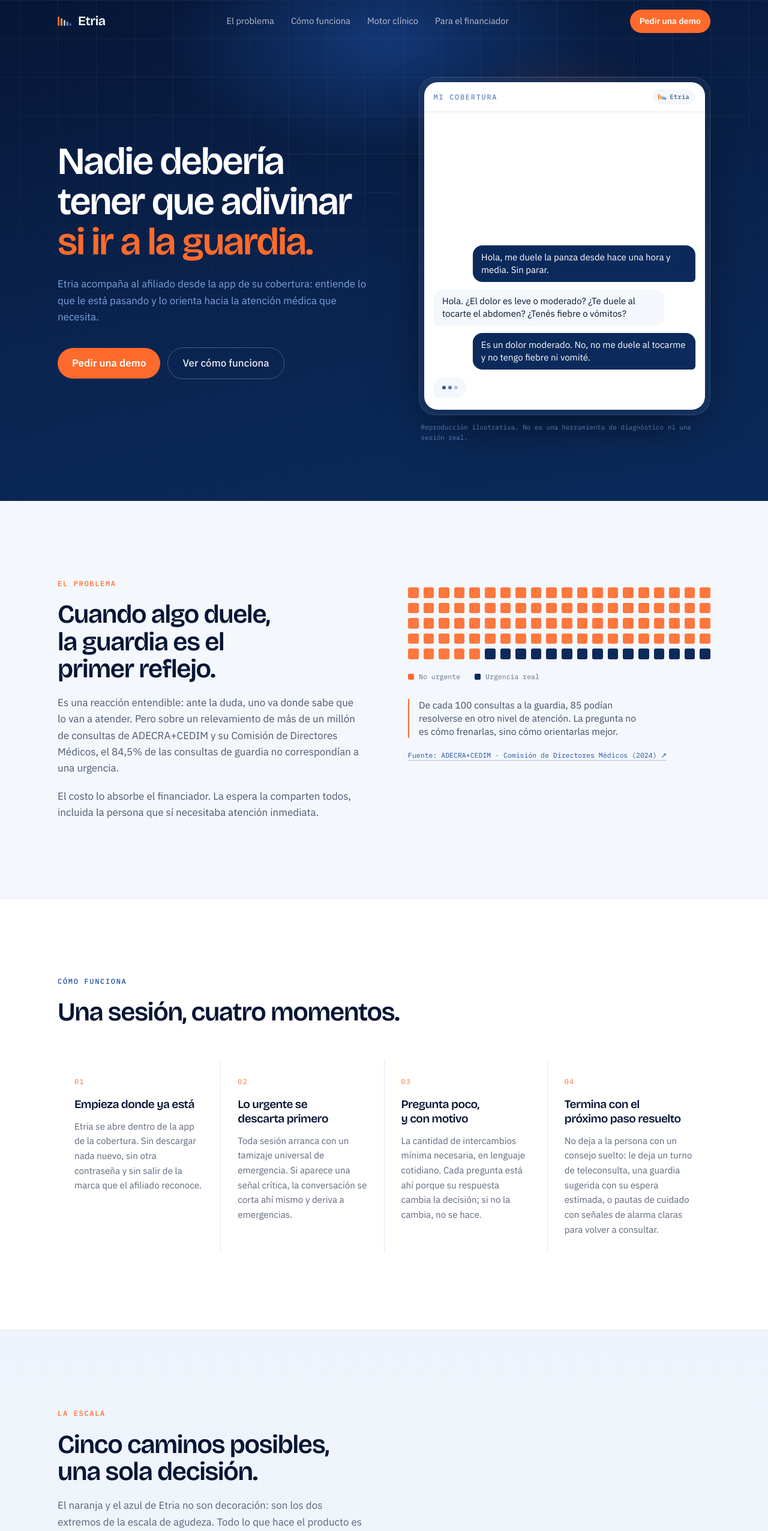
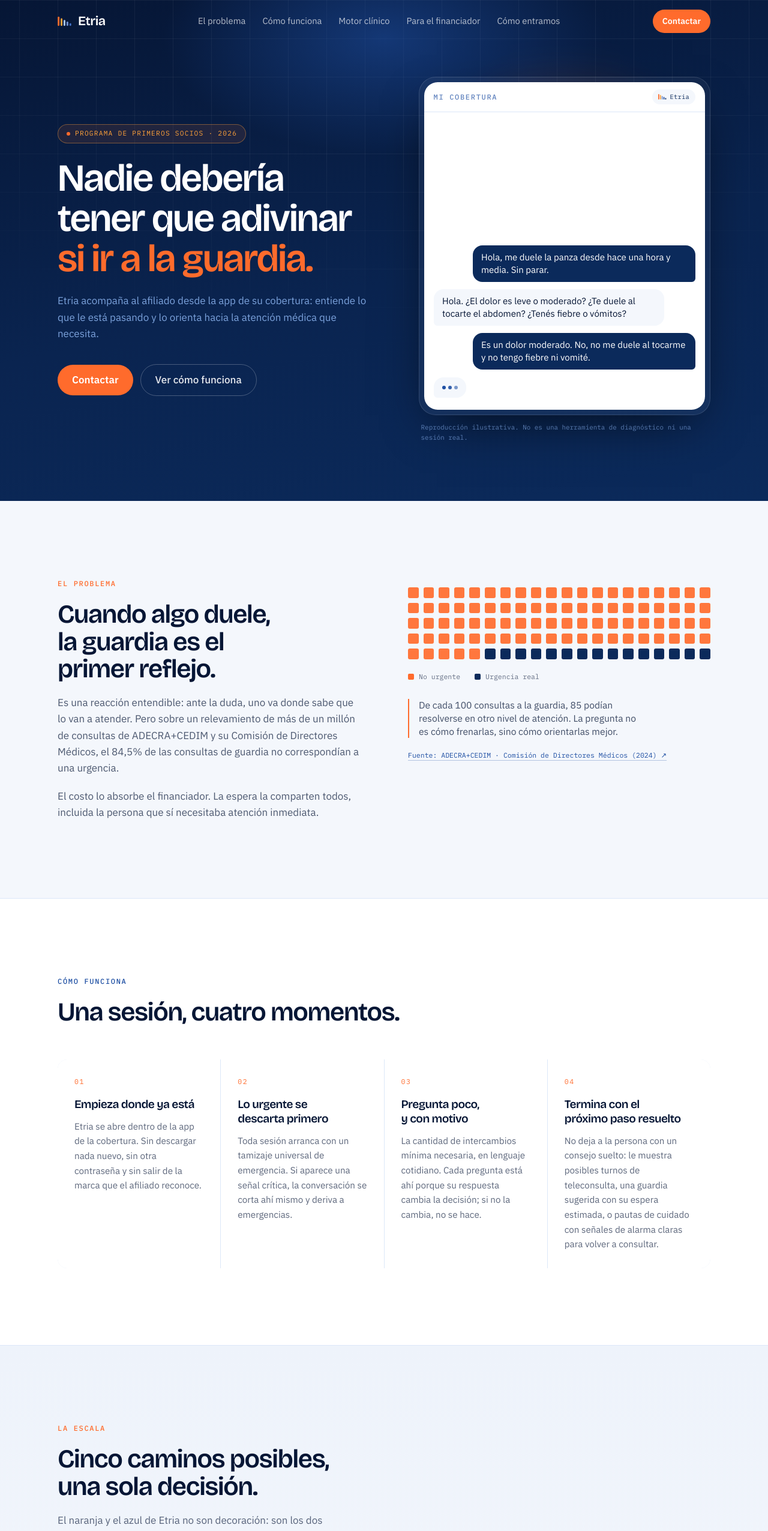
Before and after one commit to manut-99/etria-web, a React (Vite) app: page / in a window 1280 px wide. Shown: the top 2552 px of the page at 60% size. Built offline with nearby package versions, Linux system fonts and the light colour scheme.

Commit message:
30/07 cambios web mas impersonal y mas en desarrollo

```diff
--- a/index.html
+++ b/index.html
@@ -4,18 +4,47 @@
     <meta charset="UTF-8" />
     <meta name="viewport" content="width=device-width, initial-scale=1.0" />
     <link rel="icon" type="image/svg+xml" href="/favicon.svg" />
-    <title>Etria — Orientación clínica dentro de la app de tu cobertura</title>
+    <!--
+      Título descriptivo en <title>, que es la fuente principal del resultado
+      en Google. El costo es que el tab también lo muestra (recortado).
+      Si alguna vez pesa más el tab corto que el título del buscador, acá va
+      "Etria" solo: la versión larga ya está en og:title y en el JSON-LD.
+    -->
+    <title>Etria - Automatizando la orientación de atención médica</title>
     <meta
       name="description"
-      content="Etria acompaña al afiliado desde la app de su prepaga u obra social y lo orienta hacia la guardia, una teleconsulta o el cuidado en casa. Protocolos clínicos revisados y trazables."
+      content="Etria automatiza la orientación de atención médica: acompaña al afiliado desde la app de su prepaga u obra social y lo orienta hacia la guardia, una teleconsulta o el cuidado en casa. Protocolos clínicos revisados y trazables."
     />
     <meta name="theme-color" content="#061635" />
     <meta property="og:type" content="website" />
-    <meta property="og:title" content="Etria — Orientación clínica dentro de la app de tu cobertura" />
+    <meta property="og:site_name" content="Etria" />
+    <meta
+      property="og:title"
+      content="Etria - Automatizando la orientación de atención médica"
+    />
     <meta
       property="og:description"
       content="Orientación clínica embebida para prepagas y obras sociales. Menos guardias evitables, mejor experiencia del afiliado."
     />
+    <meta name="twitter:card" content="summary_large_image" />
+    <meta
+      name="twitter:title"
+      content="Etria - Automatizando la orientación de atención médica"
+    />
+    <meta
+      name="twitter:description"
+      content="Orientación clínica embebida para prepagas y obras sociales. Menos guardias evitables, mejor experiencia del afiliado."
+    />
+    <script type="application/ld+json">
+      {
+        "@context": "https://schema.org",
+        "@type": "Organization",
+        "name": "Etria",
+        "alternateName": "Etria - Automatizando la orientación de atención médica",
+        "description": "Orientación clínica embebida para prepagas y obras sociales del sistema de salud argentino.",
+        "email": "info@etriahealth.com"
+      }
+    </script>
     <meta property="og:locale" content="es_AR" />
     <link rel="preconnect" href="https://fonts.googleapis.com" />
     <link rel="preconnect" href="https://fonts.gstatic.com" crossorigin />
--- a/src/App.tsx
+++ b/src/App.tsx
@@ -5,6 +5,7 @@
 import { Scale } from "./sections/Scale";
 import { Engine } from "./sections/Engine";
 import { Product } from "./sections/Product";
+import { Partner } from "./sections/Partner";
 import { Contact } from "./sections/Contact";
 import { Footer } from "./sections/Footer";
 
@@ -27,6 +28,7 @@
         <Scale />
         <Engine />
         <Product />
+        <Partner />
         {/* <Regulatory /> */}
         <Contact />
       </main>
--- a/src/content.ts
+++ b/src/content.ts
@@ -1,12 +1,24 @@
 /**
  * Toda la redacción del sitio vive acá.
  * Editá este archivo para cambiar copy sin tocar componentes.
+ *
+ * REGISTRO DE VOZ — el sitio habla en tercera persona e impersonal.
+ * Nada en primera persona ("preferimos", "arrancamos", "validamos") ni en
+ * segunda ("tu app", "contanos", "podés"): se usa "Etria", "el sistema",
+ * "el financiador", "la cobertura", o la forma impersonal con "se"
+ * ("se define", "se publica", "se mide").
+ *
+ * Única excepción: `demoScript`. Es un diálogo entre una persona y el
+ * asistente, así que el trato de segunda persona ahí es correcto.
+ *
+ * REGISTRO DE ETAPA — la capa clínica (steps, scale, engine) se afirma en
+ * presente porque ya está decidida. La capa comercial (product, partner,
+ * cta) se enuncia como alcance a definir con cada cliente. Ver `partner`.
  */
 
 export const site = {
   brand: "Etria",
   contactEmail: "info@etriahealth.com",
-  bookingUrl: "https://calendar.app.google/NSBTSUABvMsnJug76",
   emergencyNumber: "107",
   /**
    * Endpoint propio (api/contact.ts): manda el mail por Resend y crea la
@@ -27,21 +39,26 @@
     { label: "Cómo funciona", href: "#como-funciona" },
     { label: "Motor clínico", href: "#motor" },
     { label: "Para el financiador", href: "#producto" },
+    { label: "Cómo entramos", href: "#programa" },
   ],
-  cta: "Pedir una demo",
+  cta: "Contactar",
 };
 
 export const hero = {
+  kicker: "Programa de primeros socios · 2026",
   headline: ["Nadie debería", "tener que adivinar", "si ir a la guardia."],
   sub: "Etria acompaña al afiliado desde la app de su cobertura: entiende lo que le está pasando y lo orienta hacia la atención médica que necesita.",
-  ctaPrimary: "Pedir una demo",
+  ctaPrimary: "Contactar",
   ctaSecondary: "Ver cómo funciona",
   demoLabel: "Sesión de ejemplo",
   demoDisclaimer:
     "Reproducción ilustrativa. No es una herramienta de diagnóstico ni una sesión real.",
 };
 
-/** Guion de la sesión que se reproduce en el hero. */
+/**
+ * Guion de la sesión que se reproduce en el hero.
+ * Excepción al registro impersonal: acá el asistente le habla a la persona.
+ */
 export const demoScript: Array<
   | { kind: "user"; text: string }
   | { kind: "bot"; text: string }
@@ -124,7 +141,7 @@
     },
     {
       title: "Termina con el próximo paso resuelto",
-      body: "No deja a la persona con un consejo suelto: le deja un turno de teleconsulta, una guardia sugerida con su espera estimada, o pautas de cuidado con señales de alarma claras para volver a consultar.",
+      body: "No deja a la persona con un consejo suelto: le muestra posibles turnos de teleconsulta, una guardia sugerida con su espera estimada, o pautas de cuidado con señales de alarma claras para volver a consultar.",
     },
   ],
 };
@@ -179,23 +196,23 @@
       body: "Cada sesión deja registro de qué se preguntó, qué se respondió y qué regla disparó la derivación. Si hay que revisar un caso, está todo ahí.",
     },
     {
-      title: "Ante la duda, escalamos",
-      body: "Cuando la información es ambigua, el sistema sube de nivel. Preferimos una guardia de más antes que una emergencia de menos, y medimos cuánto nos cuesta esa decisión.",
+      title: "Ante la duda, el sistema escala",
+      body: "Cuando la información es ambigua, el sistema sube de nivel. Antes una guardia de más que una emergencia de menos, y el costo de esa preferencia se mide.",
     },
   ],
 };
 
 export const product = {
   eyebrow: "Para el financiador",
-  headline: "Vive dentro de tu app, con tu marca.",
+  headline: "Vive dentro de la app de la cobertura, con su marca.",
   items: [
     {
       title: "Integración liviana",
-      body: "Una vista embebida y un token de sesión. Tu equipo de ingeniería no toca lógica clínica ni queda a cargo de mantener el motor.",
+      body: "Una vista embebida y un token de sesión. El equipo de ingeniería del financiador no toca lógica clínica ni queda a cargo de mantener el motor.",
     },
     {
-      title: "Actualizaciones sin ciclo de release",
-      body: "Los protocolos y las mejoras se publican del lado de Etria. No dependen de que tu app pase por las tiendas.",
+      title: "Actualizaciones sin esfuerzo",
+      body: "Los protocolos clínicos y las mejoras del sistema se publican del lado de Etria. No hay trabajo del lado del financiador.",
     },
     {
       title: "White-label desde el primer día",
@@ -203,17 +220,53 @@
     },
     {
       title: "Panel de derivación",
-      body: "Sesiones, distribución por nivel de atención, banderas rojas detectadas y consultas de guardia evitadas, con corte por cartera.",
+      body: "Sesiones, distribución por nivel de atención y banderas rojas detectadas, con corte por cartera. El resto de las métricas se define en la implementación, según lo que necesite cada comité médico.",
     },
     {
       title: "Espera de guardia, estimada",
-      body: "Arrancamos con estimación histórica por prestador y avanzamos hacia datos directos a medida que se habilitan las integraciones.",
+      body: "Se arranca con estimación histórica por prestador y se avanza hacia datos directos a medida que se habilitan las integraciones.",
     },
     {
       title: "Agenda y cartilla conectadas",
-      body: "La derivación termina en un turno concreto dentro de la red del financiador, no en una recomendación suelta.",
+      body: "La derivación termina en un turno concreto, no en una recomendación suelta. Primero los circuitos ya integrados, y el resto se suma por fases.",
     },
   ],
+};
+
+/**
+ * SECCIÓN "CÓMO ENTRAMOS" — posicionamiento de etapa.
+ * Separa lo que ya está cerrado (capa clínica) de lo que se define con cada
+ * cliente (capa comercial). El objetivo es mostrar que hay margen de
+ * co-diseño sin que el producto parezca inacabado: la columna izquierda
+ * prueba que el motor existe, la derecha convierte el margen en invitación.
+ * Léxico: co-diseño, piloto, alcance acotado, por fases. Nunca beta, MVP,
+ * prototipo, próximamente ni "en construcción".
+ */
+export const partner = {
+  eyebrow: "Cómo entramos",
+  headline: "El motor clínico está definido. La implementación se define en conjunto.",
+  sub: "Etria no se ofrece como una licencia cerrada. El producto se está ajustando junto a un grupo acotado de financiadores para que responda a cómo funciona de verdad una cartera: su cartilla, su agenda, sus tiempos de guardia, sus reglas de derivación.",
+  columns: [
+    {
+      title: "Lo que ya está resuelto",
+      items: [
+        "Los protocolos clínicos y la lógica de derivación.",
+        "El tamizaje de emergencia y las banderas rojas.",
+        "La sesión conversacional y el registro trazable.",
+        "El marco regulatorio y de calidad del desarrollo.",
+      ],
+    },
+    {
+      title: "Lo que se define en conjunto",
+      items: [
+        "Qué niveles de atención se habilitan y con qué reglas propias.",
+        "Cómo se conecta con la cartilla, la agenda y los prestadores de cada cobertura.",
+        "Qué métricas necesitan el comité médico y el área de costos.",
+        "Dónde arranca el piloto y cómo se mide antes de escalar.",
+      ],
+    },
+  ],
+  close: "Los primeros no eligen entre configuraciones: definen la que va a quedar.",
 };
 
 /**
@@ -246,7 +299,7 @@
     {
       code: "IEC 62366-1",
       title: "Ingeniería de usabilidad",
-      body: "Validamos que la persona entienda la derivación y las señales de alarma. Si no se entiende, no sirve.",
+      body: "Se valida que la persona entienda la derivación y las señales de alarma. Si no se entiende, no sirve.",
     },
     {
       code: "ISO 13485",
@@ -258,39 +311,34 @@
 };
 
 export const cta = {
-  headline: "Hagamos el número con tu cartera.",
-  sub: "Contanos cuántos afiliados cubrís y armamos juntos la proyección de guardias evitables con tus propios datos. Sin compromiso y sin integración previa.",
-  alt: "O escribinos a",
-  booking: {
-    title: "Agendá una llamada",
-    body: "Treinta minutos con el equipo, en el horario que te quede cómodo.",
-    button: "Ver disponibilidad",
-  },
+  headline: "Cuánto podría evitarse, con datos de la cartera real.",
+  sub: "A partir de la cantidad de afiliados cubiertos se arma la proyección de guardias evitables con datos propios de la cartera. Sin compromiso y sin integración previa. Si hay encaje, el alcance del primer piloto se define en conjunto.",
+  alt: "O por correo a",
   form: {
-    title: "O contanos por acá",
+    title: "Formulario de contacto",
     button: "Enviar consulta",
     sending: "Enviando…",
     okTitle: "Recibido.",
-    okBody: "Te respondemos dentro de las próximas 24 horas hábiles.",
+    okBody: "El equipo responde dentro de las próximas 24 horas hábiles.",
     errorBody:
-      "No pudimos enviar el mensaje. Escribinos directamente a {email} y lo resolvemos.",
-    mailtoNote: "Se va a abrir tu cliente de correo con el mensaje ya armado.",
+      "El mensaje no pudo enviarse. Queda disponible el correo directo a {email}.",
+    mailtoNote: "Se abre el cliente de correo con el mensaje ya armado.",
     fields: {
       name: "Nombre y apellido",
       org: "Financiador / empresa",
       email: "Email de trabajo",
       members: "Cantidad de afiliados (aprox.)",
-      message: "¿Qué te gustaría ver?",
+      message: "Motivo de la consulta",
     },
-    required: "Completá nombre, email y mensaje.",
+    required: "Nombre, email y mensaje son obligatorios.",
     privacy:
-      "Usamos estos datos solo para responderte. No los compartimos con terceros y podés pedirnos que los borremos cuando quieras.",
+      "Los datos se usan solo para responder la consulta. No se comparten con terceros y pueden borrarse a pedido.",
   },
 };
 
 export const footer = {
   brandLine: "Etria desarrolla tecnología clínica para el sistema de salud argentino.",
   disclaimer:
-    "Etria es un software de orientación clínica. No realiza diagnósticos, no prescribe y no reemplaza la consulta con un profesional de la salud. Ante una emergencia, comunicate con el {emergency}.",
+    "Etria es un software de orientación clínica. No realiza diagnósticos, no prescribe y no reemplaza la consulta con un profesional de la salud. Ante una emergencia, comunicarse con el {emergency}.",
   rights: "Todos los derechos reservados.",
 };
--- a/src/sections/Contact.tsx
+++ b/src/sections/Contact.tsx
@@ -66,29 +66,12 @@
             className="absolute -right-16 -bottom-24 h-72 w-72 rounded-full bg-[radial-gradient(closest-side,rgba(255,107,44,0.35),transparent)]"
           />
 
-          <div className="relative">
-            <h2 className="max-w-2xl text-[2rem] text-white sm:text-[2.5rem]">
+          <div className="relative grid gap-10 lg:grid-cols-[0.9fr_1fr] lg:items-start lg:gap-14">
+            <div className="flex flex-col">
+              <h2 className="text-[2rem] text-white sm:text-[2.5rem]">
                 {cta.headline}
               </h2>
-            <p className="mt-5 max-w-xl text-sky/80">{cta.sub}</p>
-
-            <div className="mt-12 grid gap-10 lg:grid-cols-[0.85fr_1fr] lg:gap-14">
-              {/* Opción 1: agenda */}
-              <div className="flex flex-col">
-                <h3 className="text-[1.35rem] text-white" style={{ fontWeight: 600 }}>
-                  {cta.booking.title}
-                </h3>
-                <p className="mt-3 text-[0.97rem] leading-relaxed text-sky/70">
-                  {cta.booking.body}
-                </p>
-                <a
-                  href={site.bookingUrl}
-                  target="_blank"
-                  rel="noopener noreferrer"
-                  className="mt-6 inline-flex w-fit rounded-full bg-ember px-6 py-3 font-semibold text-white transition-transform hover:-translate-y-0.5 hover:bg-[#ff7d45]"
-                >
-                  {cta.booking.button}
-                </a>
+              <p className="mt-5 text-sky/80">{cta.sub}</p>
 
               <p className="mt-8 border-t border-white/10 pt-6 font-mono text-[0.78rem] text-sky/60">
                 {cta.alt}{" "}
@@ -101,7 +84,6 @@
               </p>
             </div>
 
-              {/* Opción 2: formulario */}
             <div className="rounded-2xl border border-white/10 bg-white/[0.04] p-6 sm:p-7">
               <h3 className="text-[1.15rem] text-white" style={{ fontWeight: 600 }}>
                 {cta.form.title}
@@ -217,7 +199,6 @@
             </div>
           </div>
         </div>
-        </div>
       </Reveal>
     </section>
   );
--- a/src/sections/Hero.tsx
+++ b/src/sections/Hero.tsx
@@ -18,8 +18,13 @@
 
       <div className="relative mx-auto grid w-full max-w-6xl items-center gap-14 px-5 sm:px-8 lg:grid-cols-[1.05fr_0.95fr] lg:gap-16">
         <div>
+          <span className="rise inline-flex items-center gap-2 rounded-full border border-amber/40 bg-ember/10 px-3.5 py-1.5 font-mono text-[0.7rem] tracking-[0.11em] text-amber uppercase">
+            <span aria-hidden="true" className="h-1.5 w-1.5 rounded-full bg-ember" />
+            {hero.kicker}
+          </span>
+
           <h1
-            className="rise text-[2.7rem] text-white sm:text-[3.6rem] lg:text-[4rem]"
+            className="rise mt-6 text-[2.7rem] text-white sm:text-[3.6rem] lg:text-[4rem]"
             style={{ animationDelay: "80ms", fontWeight: 600 }}
           >
             {hero.headline[0]}
--- /dev/null
+++ b/src/sections/Partner.tsx
@@ -0,0 +1,70 @@
+import { partner } from "../content";
+import { Reveal } from "../components/Reveal";
+
+/**
+ * Los colores son los de la escala de agudeza (ver index.css): azul profundo
+ * para lo que ya está resuelto, ember para lo que todavía está abierto.
+ * El orden de las columnas importa: primero la prueba, después la invitación.
+ */
+const rail = ["bg-deep", "bg-[linear-gradient(180deg,#ff6b2c,#ffa23a)]"];
+const dot = ["bg-mid", "bg-ember"];
+
+export function Partner() {
+  return (
+    <section id="programa" className="border-t border-mist bg-paper py-24 sm:py-32">
+      <div className="mx-auto max-w-6xl px-5 sm:px-8">
+        <Reveal>
+          <p className="eyebrow text-ember">{partner.eyebrow}</p>
+          <h2 className="mt-5 max-w-2xl text-[2.1rem] sm:text-[2.7rem]">
+            {partner.headline}
+          </h2>
+          <p className="mt-6 max-w-2xl text-[1.02rem] leading-relaxed text-ink/65">
+            {partner.sub}
+          </p>
+        </Reveal>
+
+        <div className="mt-14 grid gap-5 sm:grid-cols-2 sm:gap-6">
+          {partner.columns.map((col, i) => (
+            <Reveal key={col.title} delay={i * 90}>
+              <div className="relative h-full overflow-hidden rounded-2xl border border-mist bg-white p-6 sm:p-7">
+                <span
+                  aria-hidden="true"
+                  className={`absolute inset-y-0 left-0 w-[3px] ${rail[i]}`}
+                />
+                <h3 className="pl-3 text-[1.15rem] leading-tight">{col.title}</h3>
+                <ul className="mt-5 flex flex-col gap-3 pl-3">
+                  {col.items.map((item) => (
+                    <li
+                      key={item}
+                      className="relative pl-5 text-[0.95rem] leading-relaxed text-ink/70"
+                    >
+                      <span
+                        aria-hidden="true"
+                        className={`absolute top-[0.58em] left-0 h-[5px] w-[5px] rounded-full ${dot[i]}`}
+                      />
+                      {item}
+                    </li>
+                  ))}
+                </ul>
+              </div>
+            </Reveal>
+          ))}
+        </div>
+
+        <Reveal delay={180}>
+          <p
+            className="mt-12 max-w-2xl border-t border-deep/15 pt-8 text-[1.25rem] leading-snug text-deep sm:text-[1.45rem]"
+            style={{
+              fontFamily: "var(--font-display)",
+              fontWeight: 600,
+              letterSpacing: "-0.02em",
+              textWrap: "balance",
+            }}
+          >
+            {partner.close}
+          </p>
+        </Reveal>
+      </div>
+    </section>
+  );
+}
```
Also changed, not shown: 1 other file (tests, documents, lock files or other folders). Lines whose indentation alone changed are shown as unchanged.
